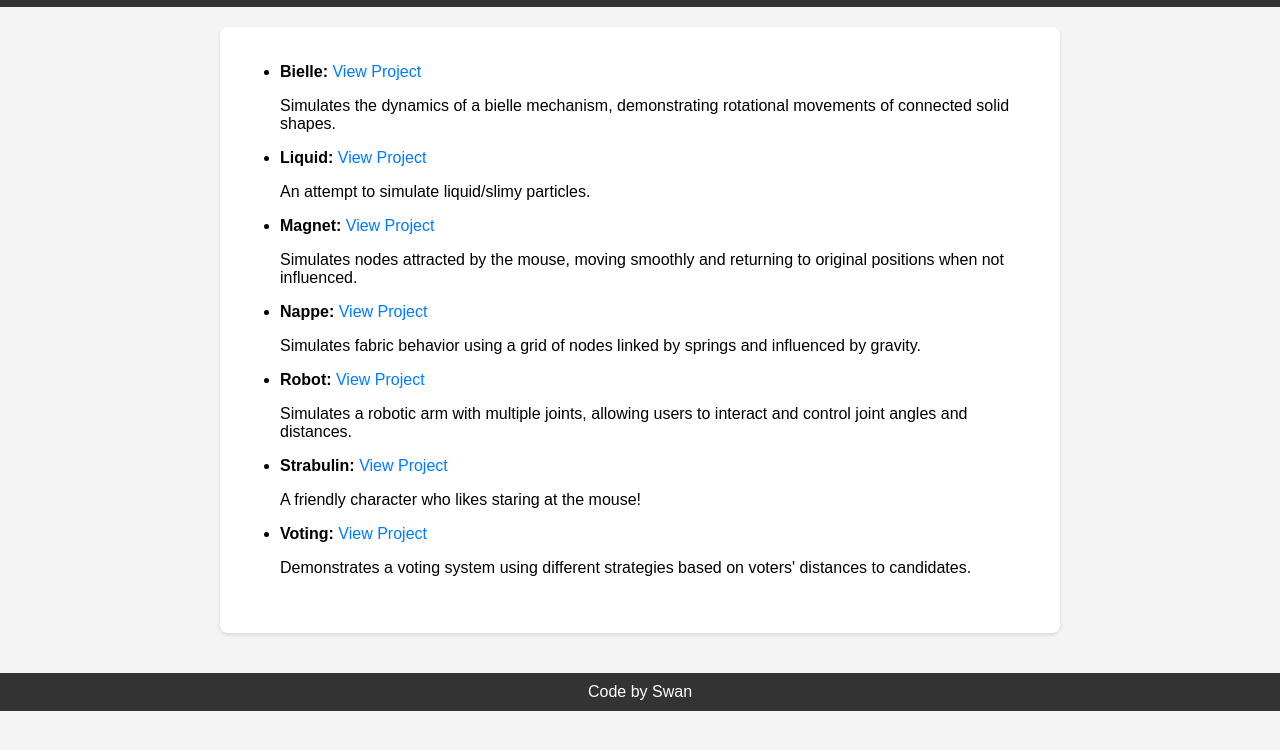
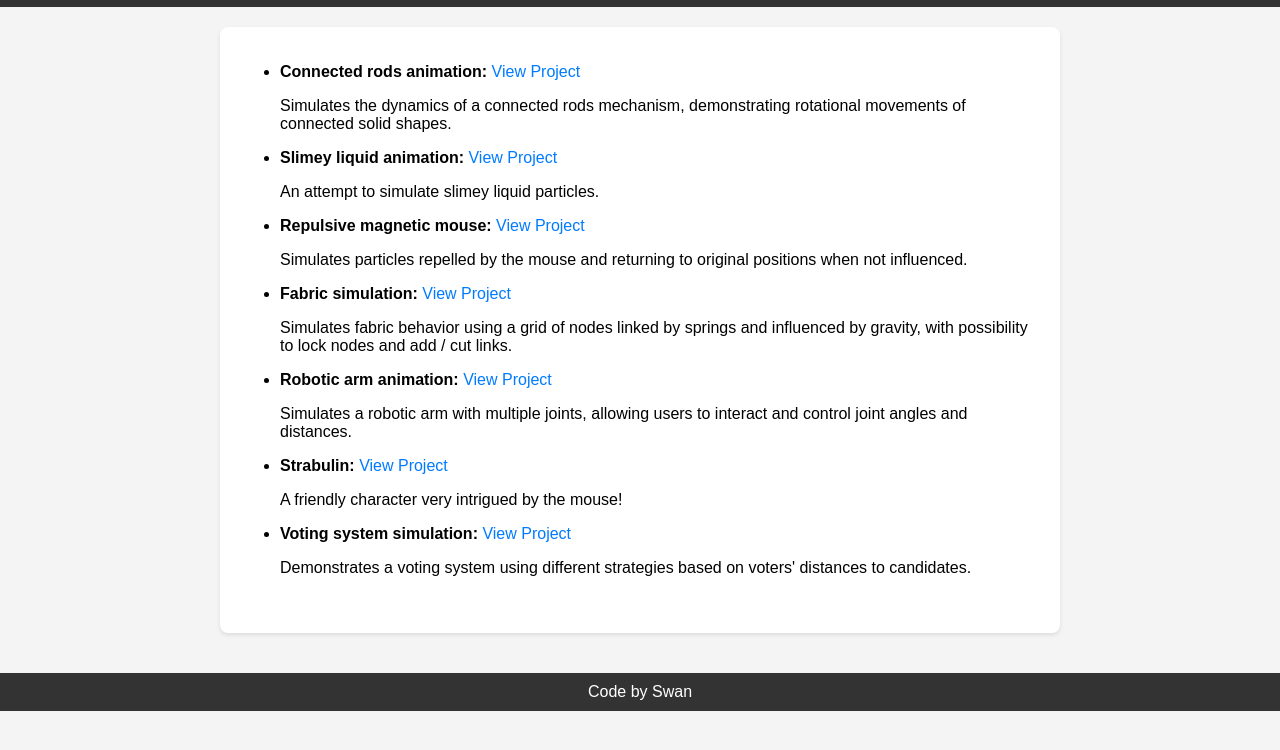
Before and after one commit to swan-maillard/canvas-js, a plain HTML site: page index.html in a window 1280 px wide. Shown: the part 50-800 px from the top of the page. Drawn offline with Linux system fonts and the light colour scheme.

Commit message:
Update index

```diff
--- a/index.html
+++ b/index.html
@@ -64,31 +64,31 @@
     <section>
         <ul>
             <li>
-                <strong>Bielle:</strong> <a href="bielle.html" target="_blank">View Project</a>
-                <p>Simulates the dynamics of a bielle mechanism, demonstrating rotational movements of connected solid shapes.</p>
+                <strong>Connected rods animation:</strong> <a href="bielle.html" target="_blank">View Project</a>
+                <p>Simulates the dynamics of a connected rods mechanism, demonstrating rotational movements of connected solid shapes.</p>
             </li>
             <li>
-                <strong>Liquid:</strong> <a href="liquid.html" target="_blank">View Project</a>
-                <p>An attempt to simulate liquid/slimy particles.</p>
+                <strong>Slimey liquid animation:</strong> <a href="liquid.html" target="_blank">View Project</a>
+                <p>An attempt to simulate slimey liquid particles.</p>
             </li>
             <li>
-                <strong>Magnet:</strong> <a href="magnet.html" target="_blank">View Project</a>
-                <p>Simulates nodes attracted by the mouse, moving smoothly and returning to original positions when not influenced.</p>
+                <strong>Repulsive magnetic mouse:</strong> <a href="magnet.html" target="_blank">View Project</a>
+                <p>Simulates particles repelled by the mouse and returning to original positions when not influenced.</p>
             </li>
             <li>
-                <strong>Nappe:</strong> <a href="nappe.html" target="_blank">View Project</a>
-                <p>Simulates fabric behavior using a grid of nodes linked by springs and influenced by gravity.</p>
+                <strong>Fabric simulation:</strong> <a href="nappe.html" target="_blank">View Project</a>
+                <p>Simulates fabric behavior using a grid of nodes linked by springs and influenced by gravity, with possibility to lock nodes and add / cut links.</p>
             </li>
             <li>
-                <strong>Robot:</strong> <a href="robot.html" target="_blank">View Project</a>
+                <strong>Robotic arm animation:</strong> <a href="robot.html" target="_blank">View Project</a>
                 <p>Simulates a robotic arm with multiple joints, allowing users to interact and control joint angles and distances.</p>
             </li>
             <li>
                 <strong>Strabulin:</strong> <a href="strabulin.html" target="_blank">View Project</a>
-                <p>A friendly character who likes staring at the mouse!</p>
+                <p>A friendly character very intrigued by the mouse!</p>
             </li>
             <li>
-                <strong>Voting:</strong> <a href="voting.html" target="_blank">View Project</a>
+                <strong>Voting system simulation:</strong> <a href="voting.html" target="_blank">View Project</a>
                 <p>Demonstrates a voting system using different strategies based on voters' distances to candidates.</p>
             </li>
         </ul>
```
